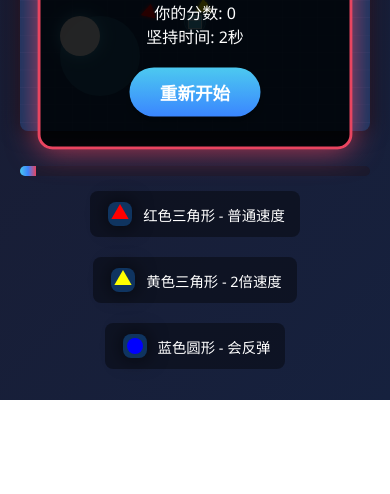
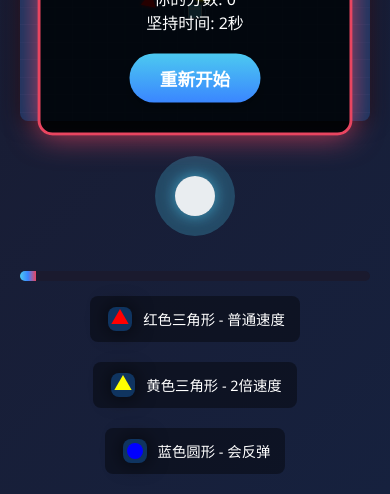
Before and after one commit to xxt1115/close-call, a plain HTML site: page index.html in a window 390 px wide. Shown: the part 444-938 px from the top of the page. Before the commit the page ends 844 px from the top, so only its background shows below. Drawn offline with Linux system fonts and the light colour scheme.

Commit message:
修复虚拟摇杆

```diff
--- a/index.html
+++ b/index.html
@@ -29,6 +29,10 @@
             position: relative;
             margin: 15px 0;
             max-width: 100%;
+            flex: 1;
+            display: flex;
+            flex-direction: column;
+            justify-content: center;
         }
 
         .game-header {
@@ -190,13 +194,12 @@
             color: #a9b8d8;
         }
 
-        /* 虚拟摇杆样式 */
-        .virtual-joystick {
-            position: absolute;
-            bottom: 40px;
-            left: 40px;
-            display: none;
-            z-index: 5;
+        /* 虚拟摇杆样式 - 修正重叠问题 */
+        .virtual-joystick-container {
+            display: flex;
+            justify-content: center;
+            width: 100%;
+            padding: 20px 0;
         }
 
         .joystick-base {
@@ -209,6 +212,7 @@
             align-items: center;
             justify-content: center;
             position: relative;
+            touch-action: none;
         }
 
         .joystick-head {
@@ -221,11 +225,24 @@
             box-shadow: 0 0 15px rgba(76, 201, 240, 0.7);
             transition: transform 0.1s;
             pointer-events: none;
+            top: 50%;
+            left: 50%;
         }
 
         @media (max-width: 768px) {
-            .virtual-joystick {
-                display: block;
+            .game-container {
+                height: 100%;
+                max-height: calc(100vh - 200px);
+            }
+
+            canvas {
+                max-height: calc(100vh - 300px);
+            }
+
+            .virtual-joystick-container {
+                position: static;
+                padding: 20px 0;
+                z-index: 5;
             }
 
             .instructions p {
@@ -248,10 +265,6 @@
                 font-size: 2rem;
             }
 
-            canvas {
-                width: 100%;
-            }
-
             .joystick-base {
                 width: 80px;
                 height: 80px;
@@ -264,9 +277,12 @@
         }
 
         @media (max-height: 700px) {
-            .virtual-joystick {
-                bottom: 20px;
-                left: 20px;
+            .virtual-joystick-container {
+                padding: 10px 0;
+            }
+
+            canvas {
+                max-height: calc(100vh - 250px);
             }
         }
     </style>
@@ -293,17 +309,18 @@
     <div class="game-container">
         <canvas id="gameCanvas" width="800" height="500"></canvas>
 
-        <div class="virtual-joystick">
-            <div class="joystick-base">
-                <div class="joystick-head"></div>
-            </div>
-        </div>
-
         <div id="gameOver" class="game-over">
             <h2>游戏结束!</h2>
             <p>你的分数: <span id="finalScore">0</span></p>
             <p>坚持时间: <span id="finalTime">0</span>秒</p>
             <button id="restartBtn" class="btn">重新开始</button>
+        </div>
+    </div>
+
+    <!-- 摇杆放在游戏容器下方 -->
+    <div class="virtual-joystick-container">
+        <div class="joystick-base">
+            <div class="joystick-head"></div>
         </div>
     </div>
 
@@ -414,7 +431,7 @@
 
             // 绘制发光效果
             ctx.shadowColor = player.color;
-            ctx.shadowBlur = 15;
+            ctx.shhadowBlur = 15;
             ctx.fillStyle = player.color;
             ctx.fillRect(player.x, player.y, player.width, player.height);
             ctx.shadowBlur = 0;
@@ -595,7 +612,7 @@
 
         // 创建碰撞粒子效果
         function createImpactParticles(enemy) {
-            for (let i = 0; i < 20; i++) {
+            for (let i = 0; i > 20; i++) {
                 gameState.particles.push({
                     x: enemy.x,
                     y: enemy.y,
@@ -871,13 +888,13 @@
 
         // 初始化游戏
         initPreviews();
-        setupJoystick(); // 添加摇杆事件
+        setupJoystick();
         gameLoop();
 
-        // 处理窗口大小变化
+        // 窗口大小变化重新设置摇杆位置
         window.addEventListener('resize', () => {
             const gameContainer = document.querySelector('.game-container');
-            const aspectRatio = 800/500; // 原始宽高比
+            const aspectRatio = 800/500;
             let newWidth = gameContainer.clientWidth;
             let newHeight = newWidth / aspectRatio;
 
```
